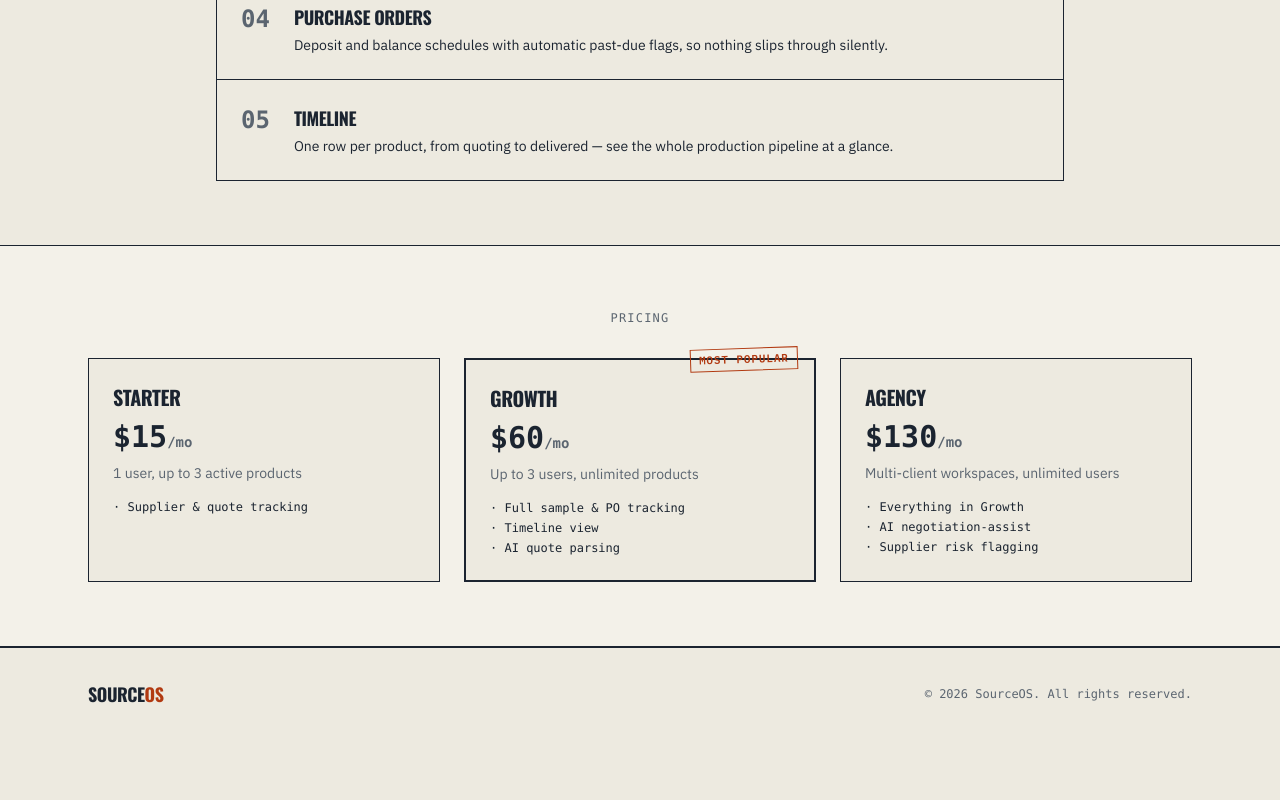
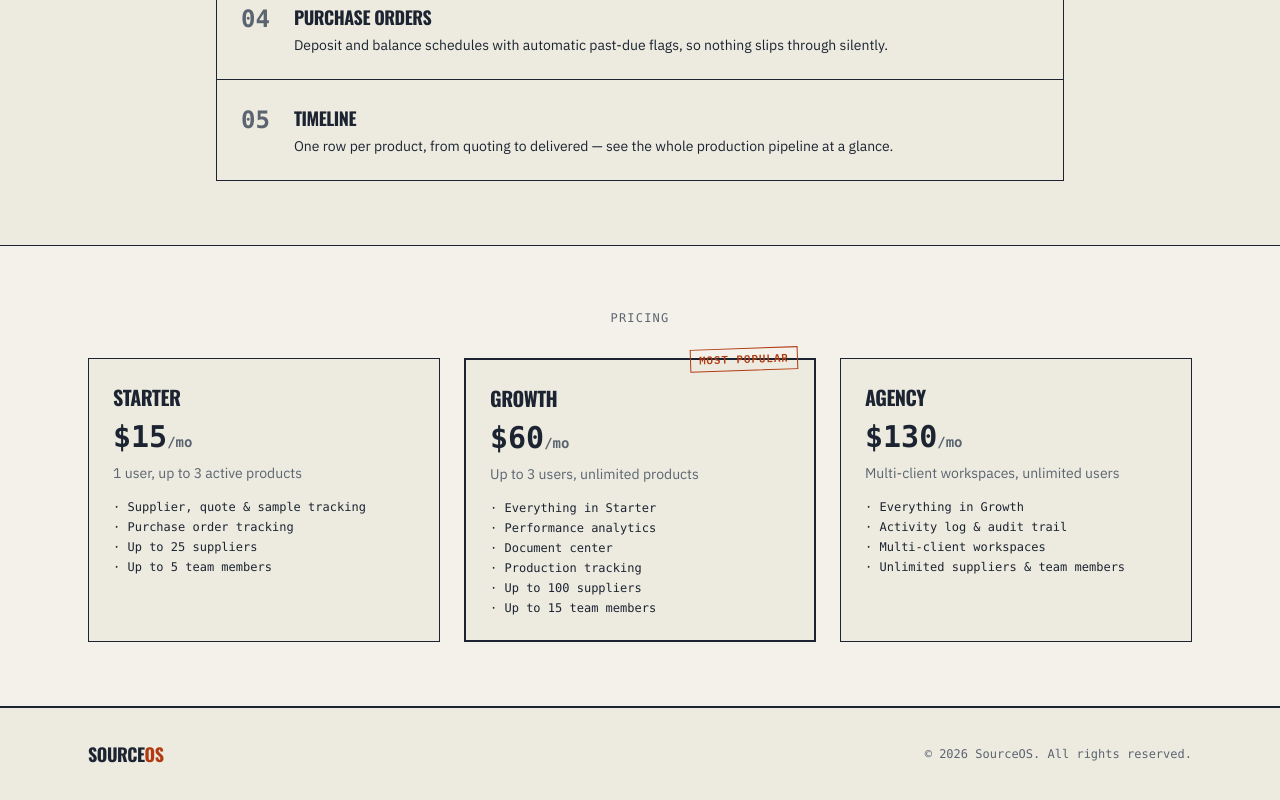
Before and after one commit to Lcorney5/sourceos, a Next.js app: page / in a window 1280 px wide. Shown: the part 1455-2255 px from the top of the page. Before the commit the page ends 2195 px from the top, so only its background shows below. Built offline with nearby package versions, Linux system fonts and the light colour scheme.

Commit message:
Fix landing page pricing copy to match real features
The public marketing page had its own separate copy of the tier feature
list still advertising unbuilt AI features — missed when the in-app
billing page was fixed earlier.

```diff
--- a/src/app/page.tsx
+++ b/src/app/page.tsx
@@ -45,21 +45,38 @@ const PRICING = [
     name: "Starter",
     price: "$15",
     blurb: "1 user, up to 3 active products",
-    features: ["Supplier & quote tracking"],
+    features: [
+      "Supplier, quote & sample tracking",
+      "Purchase order tracking",
+      "Up to 25 suppliers",
+      "Up to 5 team members",
+    ],
     featured: false,
   },
   {
     name: "Growth",
     price: "$60",
     blurb: "Up to 3 users, unlimited products",
-    features: ["Full sample & PO tracking", "Timeline view", "AI quote parsing"],
+    features: [
+      "Everything in Starter",
+      "Performance analytics",
+      "Document center",
+      "Production tracking",
+      "Up to 100 suppliers",
+      "Up to 15 team members",
+    ],
     featured: true,
   },
   {
     name: "Agency",
     price: "$130",
     blurb: "Multi-client workspaces, unlimited users",
-    features: ["Everything in Growth", "AI negotiation-assist", "Supplier risk flagging"],
+    features: [
+      "Everything in Growth",
+      "Activity log & audit trail",
+      "Multi-client workspaces",
+      "Unlimited suppliers & team members",
+    ],
     featured: false,
   },
 ];
```
